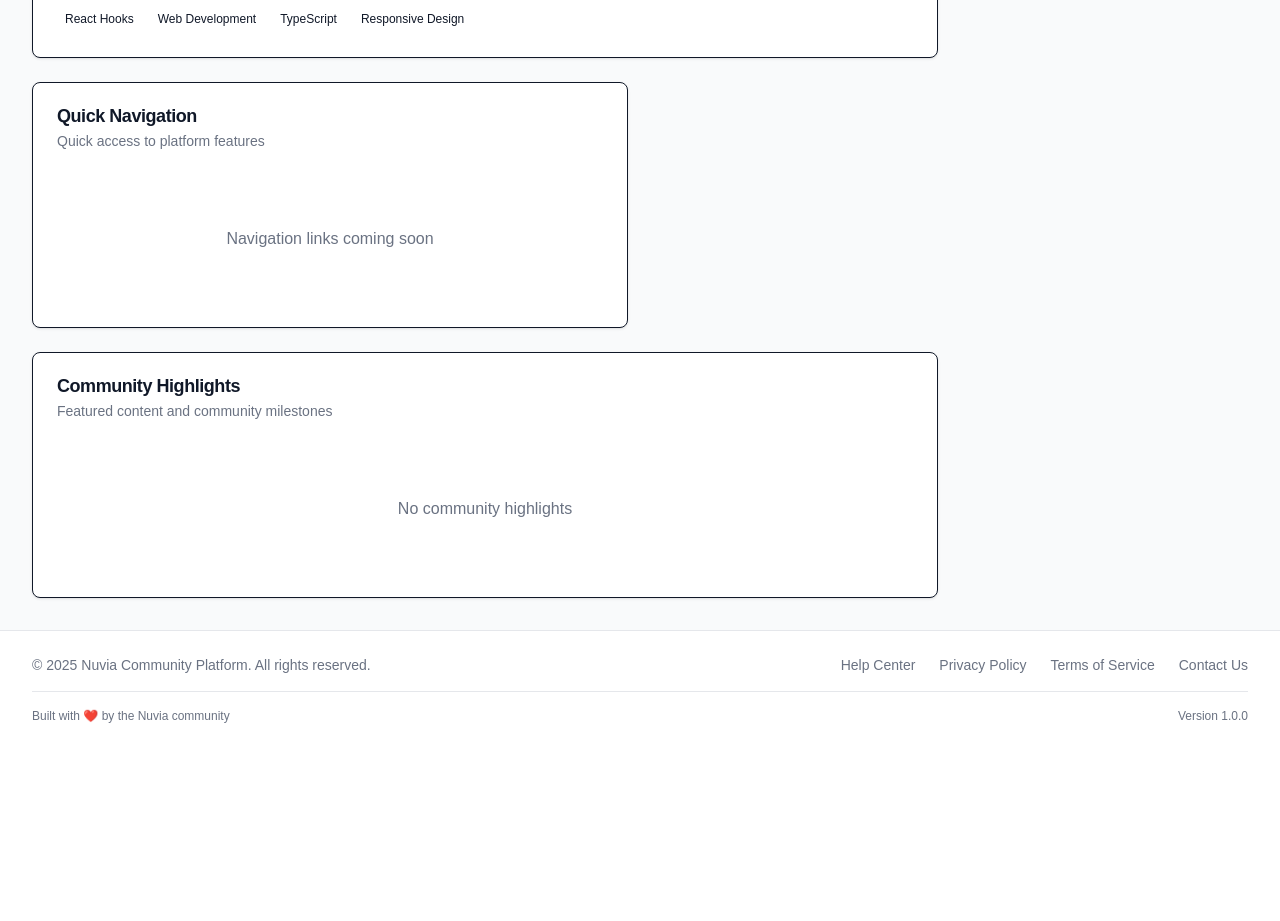
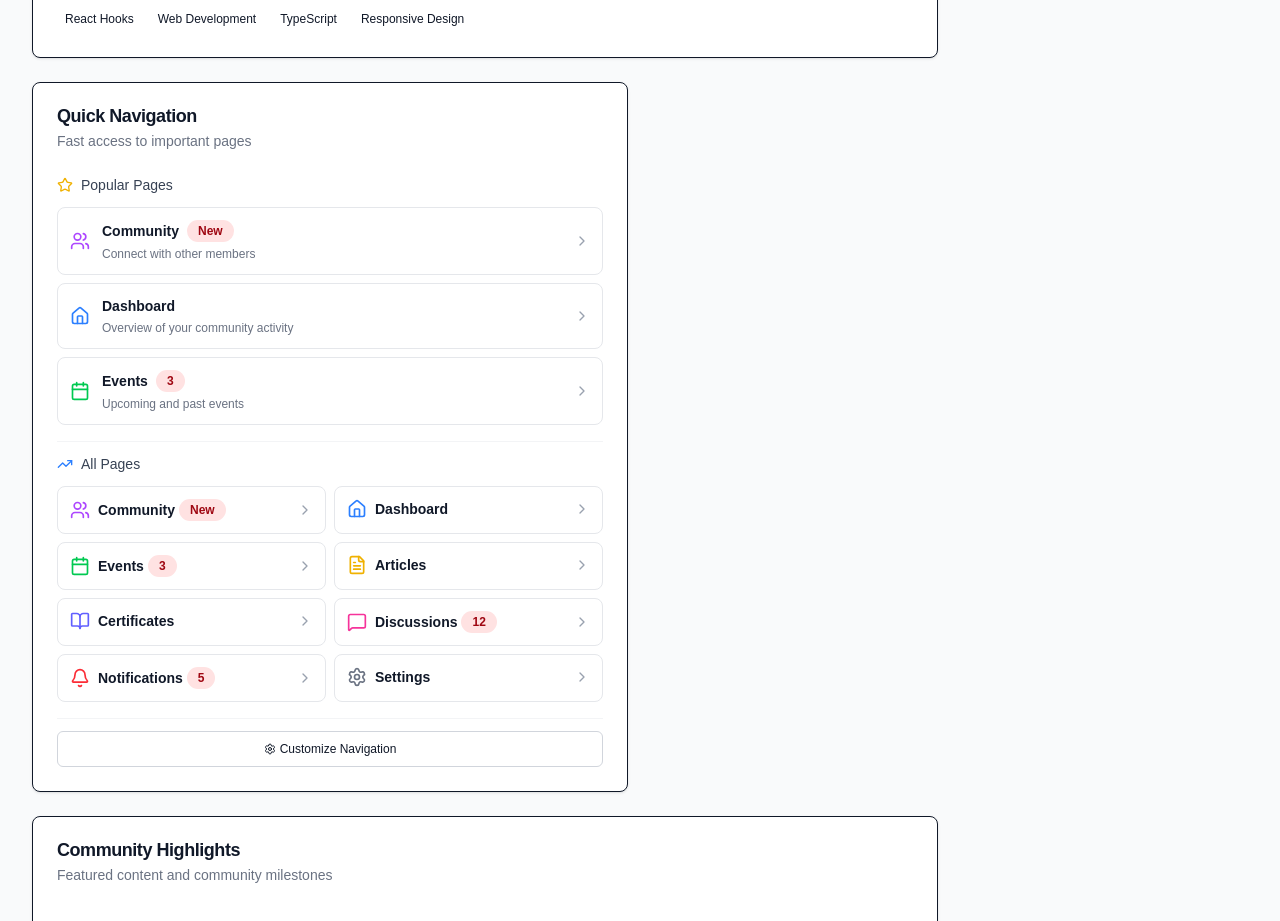
Before and after one commit to amaruki/nuvia, a Next.js app: page /dashboard in a window 1280 px wide. Shown: the part 3900-4821 px from the top of the page. Before the commit the page ends 4648 px from the top, so only its background shows below. Built offline with nearby package versions, Linux system fonts and the light colour scheme.

Commit message:
feat(dashboard:widgets): implement QuickNavigationWidget with navigation items and improved UI

```diff
--- a/src/components/dashboard/widgets/QuickNavigationWidget.tsx
+++ b/src/components/dashboard/widgets/QuickNavigationWidget.tsx
@@ -1,23 +1,227 @@
+"use client"
+
 import * as React from "react"
 import { WidgetContainer } from "../ui/WidgetContainer"
-import { EmptyState } from "../ui/EmptyState"
-import { Compass } from "lucide-react"
+import { Card, CardContent } from "../ui/Card"
+import { Button } from "@/components/ui/button"
+import { Badge } from "../ui/Badge"
+import {
+  Home,
+  Users,
+  Calendar,
+  FileText,
+  MessageSquare,
+  Settings,
+  Bell,
+  BookOpen,
+  Star,
+  TrendingUp,
+  ExternalLink,
+  ChevronRight
+} from "lucide-react"
 
-export function QuickNavigationWidget() {
+interface QuickNavigationWidgetProps {
+  onNavigate?: (path: string) => void
+}
+
+// Mock navigation items data - in a real app, this would come from an API or config
+const navigationItems = [
+  {
+    id: "1",
+    title: "Dashboard",
+    description: "Overview of your community activity",
+    icon: <Home className="h-5 w-5 text-blue-500" />,
+    path: "/dashboard",
+    badge: null,
+    isPopular: true,
+  },
+  {
+    id: "2",
+    title: "Community",
+    description: "Connect with other members",
+    icon: <Users className="h-5 w-5 text-purple-500" />,
+    path: "/community",
+    badge: "New",
+    isPopular: true,
+  },
+  {
+    id: "3",
+    title: "Events",
+    description: "Upcoming and past events",
+    icon: <Calendar className="h-5 w-5 text-green-500" />,
+    path: "/events",
+    badge: "3",
+    isPopular: true,
+  },
+  {
+    id: "4",
+    title: "Articles",
+    description: "Latest articles and resources",
+    icon: <FileText className="h-5 w-5 text-yellow-500" />,
+    path: "/articles",
+    badge: null,
+    isPopular: false,
+  },
+  {
+    id: "5",
+    title: "Discussions",
+    description: "Join conversations with the community",
+    icon: <MessageSquare className="h-5 w-5 text-pink-500" />,
+    path: "/discussions",
+    badge: "12",
+    isPopular: false,
+  },
+  {
+    id: "6",
+    title: "Certificates",
+    description: "View and download your certificates",
+    icon: <BookOpen className="h-5 w-5 text-indigo-500" />,
+    path: "/certificates",
+    badge: null,
+    isPopular: false,
+  },
+  {
+    id: "7",
+    title: "Settings",
+    description: "Manage your account preferences",
+    icon: <Settings className="h-5 w-5 text-gray-500" />,
+    path: "/settings",
+    badge: null,
+    isPopular: false,
+  },
+  {
+    id: "8",
+    title: "Notifications",
+    description: "View your recent notifications",
+    icon: <Bell className="h-5 w-5 text-red-500" />,
+    path: "/notifications",
+    badge: "5",
+    isPopular: false,
+  },
+]
+
+export function QuickNavigationWidget({
+  onNavigate,
+}: QuickNavigationWidgetProps) {
+  // Sort items: popular items first, then by title
+  const sortedItems = [...navigationItems].sort((a, b) => {
+    if (a.isPopular && !b.isPopular) return -1
+    if (!a.isPopular && b.isPopular) return 1
+    return a.title.localeCompare(b.title)
+  })
+
+  const handleNavigate = (path: string) => {
+    if (onNavigate) {
+      onNavigate(path)
+    }
+    // In a real app, this would use Next.js router
+    // router.push(path)
+  }
+
   return (
     <WidgetContainer
       type="quick-navigation"
       title="Quick Navigation"
-      description="Quick access to platform features"
+      description="Fast access to important pages"
       size="medium"
-      empty={true}
-      emptyMessage="Navigation links coming soon"
     >
-      <EmptyState
-        title="Quick Navigation"
-        description="Quick links to core platform features like events, forum, articles, and membership settings will be available here."
-        icon={<Compass className="h-12 w-12 text-gray-400" />}
-      />
+      <Card className="border-0 shadow-none">
+        <CardContent className="p-0">
+          <div className="space-y-4">
+            {/* Popular items section */}
+            <div className="space-y-3">
+              <div className="flex items-center space-x-2">
+                <Star className="h-4 w-4 text-yellow-500" />
+                <span className="text-sm font-medium text-gray-700">Popular Pages</span>
+              </div>
+
+              <div className="grid grid-cols-1 gap-2">
+                {sortedItems
+                  .filter(item => item.isPopular)
+                  .map((item) => (
+                    <div
+                      key={item.id}
+                      className="p-3 rounded-lg border bg-white border-gray-200 hover:bg-gray-50 transition-colors cursor-pointer"
+                      onClick={() => handleNavigate(item.path)}
+                    >
+                      <div className="flex items-center justify-between">
+                        <div className="flex items-center space-x-3">
+                          {item.icon}
+                          <div>
+                            <div className="flex items-center space-x-2">
+                              <h3 className="text-sm font-semibold text-gray-900">
+                                {item.title}
+                              </h3>
+                              {item.badge && (
+                                <Badge className="bg-red-100 text-red-800 text-xs">
+                                  {item.badge}
+                                </Badge>
+                              )}
+                            </div>
+                            <p className="text-xs text-gray-500 mt-1">
+                              {item.description}
+                            </p>
+                          </div>
+                        </div>
+                        <ChevronRight className="h-4 w-4 text-gray-400" />
+                      </div>
+                    </div>
+                  ))}
+              </div>
+            </div>
+
+            {/* All items section */}
+            <div className="space-y-3 pt-3 border-t border-gray-100">
+              <div className="flex items-center space-x-2">
+                <TrendingUp className="h-4 w-4 text-blue-500" />
+                <span className="text-sm font-medium text-gray-700">All Pages</span>
+              </div>
+
+              <div className="grid grid-cols-2 gap-2">
+                {sortedItems.map((item) => (
+                  <div
+                    key={`all-${item.id}`}
+                    className="p-3 rounded-lg border bg-white border-gray-200 hover:bg-gray-50 transition-colors cursor-pointer"
+                    onClick={() => handleNavigate(item.path)}
+                  >
+                    <div className="flex items-center justify-between">
+                      <div className="flex items-center space-x-2">
+                        {item.icon}
+                        <div>
+                          <div className="flex items-center space-x-1">
+                            <h3 className="text-sm font-semibold text-gray-900 line-clamp-1">
+                              {item.title}
+                            </h3>
+                            {item.badge && (
+                              <Badge className="bg-red-100 text-red-800 text-xs">
+                                {item.badge}
+                              </Badge>
+                            )}
+                          </div>
+                        </div>
+                      </div>
+                      <ChevronRight className="h-4 w-4 text-gray-400" />
+                    </div>
+                  </div>
+                ))}
+              </div>
+            </div>
+
+            {/* Custom navigation */}
+            <div className="pt-3 border-t border-gray-100">
+              <Button
+                variant="outline"
+                size="sm"
+                className="w-full text-xs"
+                onClick={() => handleNavigate("/settings/navigation")}
+              >
+                <Settings className="h-3 w-3 mr-1" />
+                Customize Navigation
+              </Button>
+            </div>
+          </div>
+        </CardContent>
+      </Card>
     </WidgetContainer>
   )
 }
```
